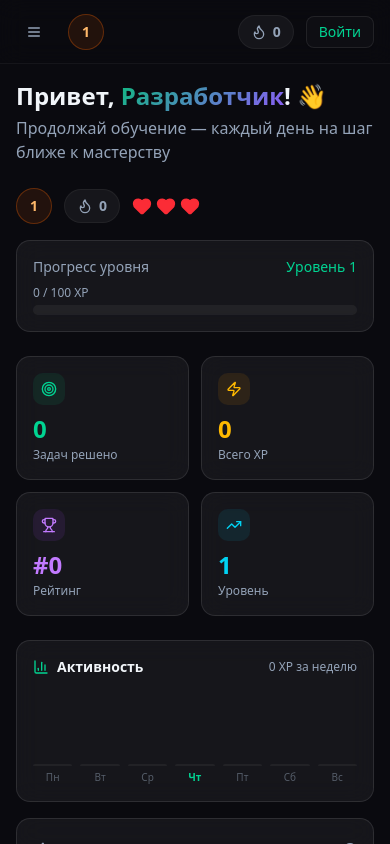
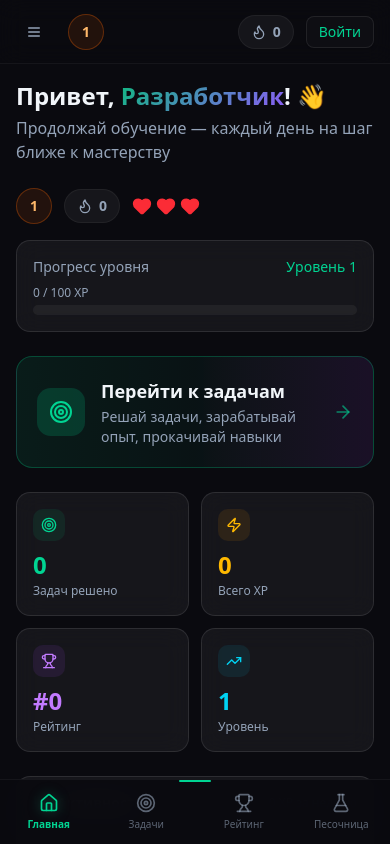
Before and after one commit to Antisakrum2004/obuchAI, a Next.js app: page /dashboard in a window 390 px wide. Built offline with nearby package versions, Linux system fonts and the light colour scheme; no server answers; the database is empty.

Commit message:
351f543f-1809-4a7d-ab70-e9b9fee537f6

```diff
--- a/src/app/dashboard/page.tsx
+++ b/src/app/dashboard/page.tsx
@@ -16,6 +16,9 @@ import { HeartsDisplay } from "@/components/gamification/hearts-display";
 import { useUserStore } from "@/store/user-store";
 import { useEffect, useState } from "react";
 import { motion } from "framer-motion";
+import Link from "next/link";
+import { Target, ArrowRight, Zap } from "lucide-react";
+import { Button } from "@/components/ui/button";
 
 interface LeaderboardEntry {
   rank: number;
@@ -151,6 +154,35 @@ export default function DashboardPage() {
           </div>
         </motion.div>
 
+        {/* 🎯 BIG CTA: Go to Challenges */}
+        <motion.div
+          initial={{ opacity: 0, y: 20 }}
+          animate={{ opacity: 1, y: 0 }}
+          transition={{ duration: 0.5, delay: 0.05 }}
+        >
+          <Link href="/challenges" className="block">
+            <div className="relative overflow-hidden rounded-2xl border border-emerald-500/30 bg-gradient-to-r from-emerald-500/10 via-emerald-500/5 to-purple-500/10 p-5 group hover:border-emerald-500/50 transition-all duration-300">
+              {/* Glow effect */}
+              <div className="absolute inset-0 bg-gradient-to-r from-emerald-500/5 via-transparent to-purple-500/5 opacity-0 group-hover:opacity-100 transition-opacity duration-500" />
+
+              <div className="relative flex items-center gap-4">
+                <div className="flex h-12 w-12 items-center justify-center rounded-xl bg-emerald-500/20 shrink-0 group-hover:scale-110 transition-transform duration-300">
+                  <Target className="h-6 w-6 text-emerald-400" />
+                </div>
+                <div className="flex-1 min-w-0">
+                  <h2 className="text-lg font-bold text-foreground group-hover:text-emerald-400 transition-colors">
+                    Перейти к задачам
+                  </h2>
+                  <p className="text-sm text-muted-foreground mt-0.5">
+                    Решай задачи, зарабатывай опыт, прокачивай навыки
+                  </p>
+                </div>
+                <ArrowRight className="h-5 w-5 text-emerald-400/60 group-hover:text-emerald-400 group-hover:translate-x-1 transition-all duration-300 shrink-0" />
+              </div>
+            </div>
+          </Link>
+        </motion.div>
+
         {/* Stats Grid */}
         <motion.div
           initial={{ opacity: 0, y: 20 }}
--- a/src/components/layout/app-layout.tsx
+++ b/src/components/layout/app-layout.tsx
@@ -2,6 +2,7 @@
 
 import { AppSidebar } from "./app-sidebar";
 import { Header } from "./header";
+import { MobileTabBar } from "./mobile-tab-bar";
 import { Sheet, SheetContent, SheetTrigger } from "@/components/ui/sheet";
 import { useState } from "react";
 import { useUserStats } from "@/hooks/use-user-stats";
@@ -23,7 +24,7 @@ export function AppLayout({ children }: AppLayoutProps) {
           <AppSidebar />
         </aside>
 
-        {/* Mobile Sidebar */}
+        {/* Mobile Sidebar (still accessible via hamburger for Skills etc.) */}
         <Sheet open={sheetOpen} onOpenChange={setSheetOpen}>
           <SheetContent
             side="left"
@@ -36,10 +37,13 @@ export function AppLayout({ children }: AppLayoutProps) {
         {/* Main Content */}
         <div className="flex flex-1 flex-col overflow-hidden">
           <Header onMenuToggle={() => setSheetOpen(true)} />
-          <main className="flex-1 overflow-y-auto p-4 md:p-6">
+          <main className="flex-1 overflow-y-auto p-4 md:p-6 pb-20 md:pb-6">
             {children}
           </main>
         </div>
+
+        {/* Mobile Bottom Tab Bar */}
+        <MobileTabBar />
       </div>
     </SessionProvider>
   );
--- /dev/null
+++ b/src/components/layout/mobile-tab-bar.tsx
@@ -0,0 +1,50 @@
+"use client";
+
+import Link from "next/link";
+import { usePathname } from "next/navigation";
+import { cn } from "@/lib/utils";
+import { Home, Target, Trophy, FlaskConical } from "lucide-react";
+
+const tabs = [
+  { href: "/dashboard", label: "Главная", icon: Home },
+  { href: "/challenges", label: "Задачи", icon: Target },
+  { href: "/leaderboard", label: "Рейтинг", icon: Trophy },
+  { href: "/playground", label: "Песочница", icon: FlaskConical },
+];
+
+export function MobileTabBar() {
+  const pathname = usePathname();
+
+  return (
+    <nav className="fixed bottom-0 left-0 right-0 z-50 md:hidden border-t border-white/5 bg-[#0a0a0f]/95 backdrop-blur-lg safe-area-bottom">
+      <div className="flex items-center justify-around h-16">
+        {tabs.map((tab) => {
+          const isActive =
+            pathname === tab.href || pathname.startsWith(tab.href + "/");
+          return (
+            <Link
+              key={tab.href}
+              href={tab.href}
+              className={cn(
+                "flex flex-col items-center justify-center gap-1 flex-1 h-full transition-colors",
+                isActive
+                  ? "text-emerald-400"
+                  : "text-muted-foreground/60 hover:text-muted-foreground"
+              )}
+            >
+              <tab.icon
+                className={cn("h-5 w-5", isActive && "drop-shadow-[0_0_6px_rgba(16,185,129,0.5)]")}
+              />
+              <span className={cn("text-[10px] font-medium", isActive && "font-bold")}>
+                {tab.label}
+              </span>
+              {isActive && (
+                <span className="absolute top-0 left-1/2 -translate-x-1/2 w-8 h-0.5 rounded-full bg-emerald-400" />
+              )}
+            </Link>
+          );
+        })}
+      </div>
+    </nav>
+  );
+}
```
